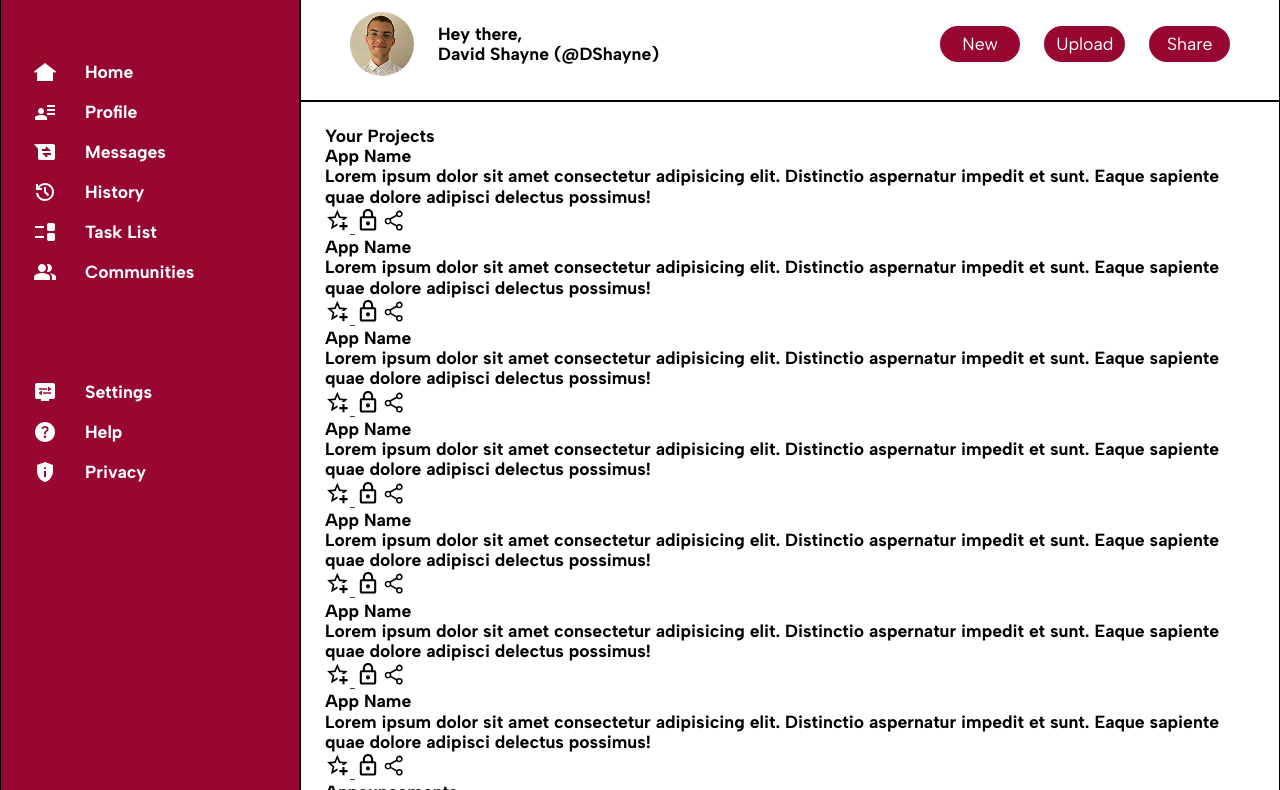
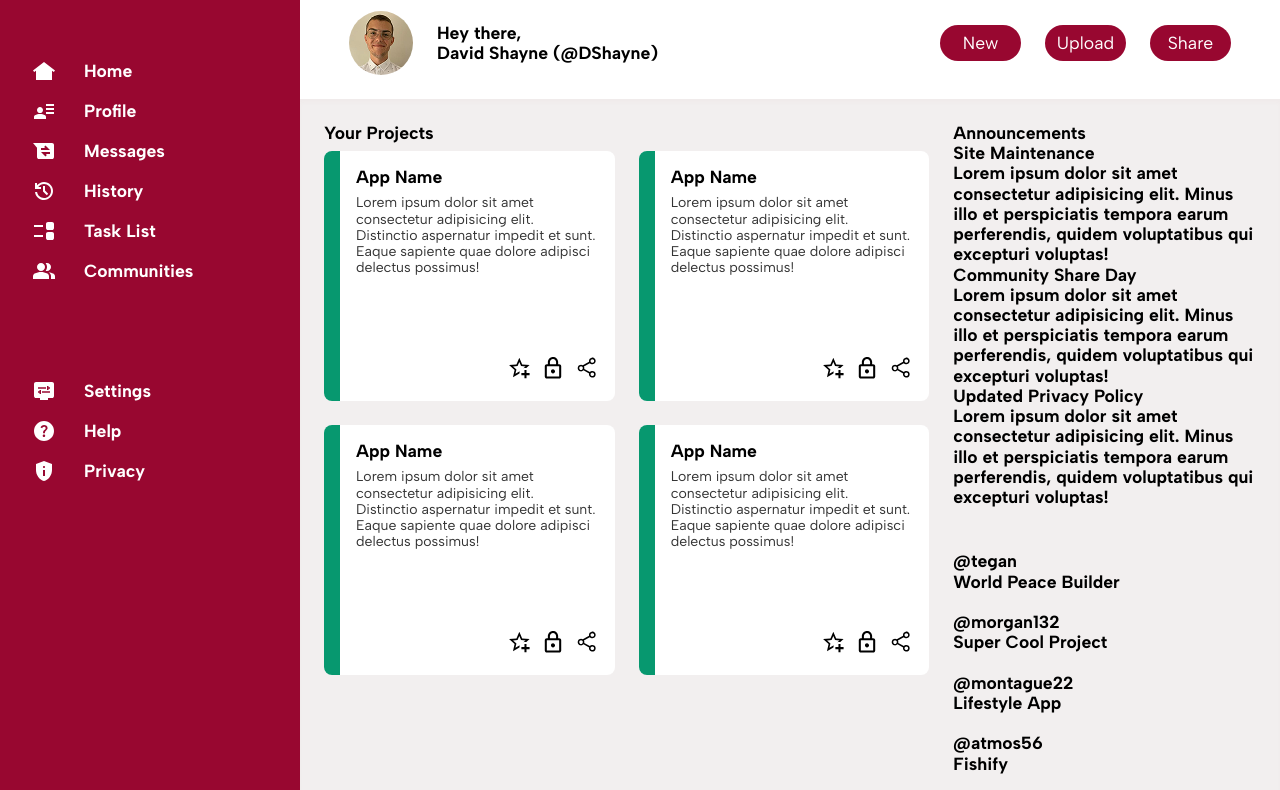
Before and after one commit to David-Shayne/App_Panel, a plain HTML site: page index.html in a window 1280 px wide. Shown: the part 101-891 px from the top of the page. Drawn offline with Linux system fonts and the light colour scheme.

Commit message:
Style projects section

```diff
--- a/index.html
+++ b/index.html
@@ -99,109 +99,78 @@
 			<div class="content-section">
 				<div class="projects">
 					<p>Your Projects</p>
-					<div class="card">
+					<div class="project-card-grid">
+						<div class="project-card">
 							<div class="side-color"></div>
+							<div class="project-card-inner">
 								<div class="app-info">
 									<p>App Name</p>
-							<span class="app-desc"
-								>Lorem ipsum dolor sit amet consectetur adipisicing elit. Distinctio aspernatur
-								impedit et sunt. Eaque sapiente quae dolore adipisci delectus possimus!</span
-							>
+									<p class="app-desc">
+										Lorem ipsum dolor sit amet consectetur adipisicing elit. Distinctio aspernatur
+										impedit et sunt. Eaque sapiente quae dolore adipisci delectus possimus!
+									</p>
 								</div>
-						<div class="card-actions">
-							<a href="" class="favourite"> <img src="./Assets/favourite.svg" alt="Favourite" /> </a
+								<div class="project-card-actions">
+									<a href="" class="favourite">
+										<img src="./Assets/favourite.svg" alt="Favourite" /> </a
 									><a href="" class="lock"><img src="./Assets/lock.svg" alt="Lock" /></a
 									><a href="" class="share"><img src="./Assets/share.svg" alt="Share" /></a>
 								</div>
 							</div>
-					<div class="card">
+						</div>
+						<div class="project-card">
 							<div class="side-color"></div>
+							<div class="project-card-inner">
 								<div class="app-info">
 									<p>App Name</p>
-							<span class="app-desc"
-								>Lorem ipsum dolor sit amet consectetur adipisicing elit. Distinctio aspernatur
-								impedit et sunt. Eaque sapiente quae dolore adipisci delectus possimus!</span
-							>
+									<p class="app-desc">
+										Lorem ipsum dolor sit amet consectetur adipisicing elit. Distinctio aspernatur
+										impedit et sunt. Eaque sapiente quae dolore adipisci delectus possimus!
+									</p>
 								</div>
-						<div class="card-actions">
-							<a href="" class="favourite"> <img src="./Assets/favourite.svg" alt="Favourite" /> </a
+								<div class="project-card-actions">
+									<a href="" class="favourite">
+										<img src="./Assets/favourite.svg" alt="Favourite" /> </a
 									><a href="" class="lock"><img src="./Assets/lock.svg" alt="Lock" /></a
 									><a href="" class="share"><img src="./Assets/share.svg" alt="Share" /></a>
 								</div>
 							</div>
-					<div class="card">
+						</div>
+						<div class="project-card">
 							<div class="side-color"></div>
+							<div class="project-card-inner">
 								<div class="app-info">
 									<p>App Name</p>
-							<span class="app-desc"
-								>Lorem ipsum dolor sit amet consectetur adipisicing elit. Distinctio aspernatur
-								impedit et sunt. Eaque sapiente quae dolore adipisci delectus possimus!</span
-							>
+									<p class="app-desc">
+										Lorem ipsum dolor sit amet consectetur adipisicing elit. Distinctio aspernatur
+										impedit et sunt. Eaque sapiente quae dolore adipisci delectus possimus!
+									</p>
 								</div>
-						<div class="card-actions">
-							<a href="" class="favourite"> <img src="./Assets/favourite.svg" alt="Favourite" /> </a
+								<div class="project-card-actions">
+									<a href="" class="favourite">
+										<img src="./Assets/favourite.svg" alt="Favourite" /> </a
 									><a href="" class="lock"><img src="./Assets/lock.svg" alt="Lock" /></a
 									><a href="" class="share"><img src="./Assets/share.svg" alt="Share" /></a>
 								</div>
 							</div>
-					<div class="card">
+						</div>
+						<div class="project-card">
 							<div class="side-color"></div>
+							<div class="project-card-inner">
 								<div class="app-info">
 									<p>App Name</p>
-							<span class="app-desc"
-								>Lorem ipsum dolor sit amet consectetur adipisicing elit. Distinctio aspernatur
-								impedit et sunt. Eaque sapiente quae dolore adipisci delectus possimus!</span
-							>
+									<p class="app-desc">
+										Lorem ipsum dolor sit amet consectetur adipisicing elit. Distinctio aspernatur
+										impedit et sunt. Eaque sapiente quae dolore adipisci delectus possimus!
+									</p>
 								</div>
-						<div class="card-actions">
-							<a href="" class="favourite"> <img src="./Assets/favourite.svg" alt="Favourite" /> </a
+								<div class="project-card-actions">
+									<a href="" class="favourite">
+										<img src="./Assets/favourite.svg" alt="Favourite" /> </a
 									><a href="" class="lock"><img src="./Assets/lock.svg" alt="Lock" /></a
 									><a href="" class="share"><img src="./Assets/share.svg" alt="Share" /></a>
 								</div>
 							</div>
-					<div class="card">
-						<div class="side-color"></div>
-						<div class="app-info">
-							<p>App Name</p>
-							<span class="app-desc"
-								>Lorem ipsum dolor sit amet consectetur adipisicing elit. Distinctio aspernatur
-								impedit et sunt. Eaque sapiente quae dolore adipisci delectus possimus!</span
-							>
-						</div>
-						<div class="card-actions">
-							<a href="" class="favourite"> <img src="./Assets/favourite.svg" alt="Favourite" /> </a
-							><a href="" class="lock"><img src="./Assets/lock.svg" alt="Lock" /></a
-							><a href="" class="share"><img src="./Assets/share.svg" alt="Share" /></a>
-						</div>
-					</div>
-					<div class="card">
-						<div class="side-color"></div>
-						<div class="app-info">
-							<p>App Name</p>
-							<span class="app-desc"
-								>Lorem ipsum dolor sit amet consectetur adipisicing elit. Distinctio aspernatur
-								impedit et sunt. Eaque sapiente quae dolore adipisci delectus possimus!</span
-							>
-						</div>
-						<div class="card-actions">
-							<a href="" class="favourite"> <img src="./Assets/favourite.svg" alt="Favourite" /> </a
-							><a href="" class="lock"><img src="./Assets/lock.svg" alt="Lock" /></a
-							><a href="" class="share"><img src="./Assets/share.svg" alt="Share" /></a>
-						</div>
-					</div>
-					<div class="card">
-						<div class="side-color"></div>
-						<div class="app-info">
-							<p>App Name</p>
-							<span class="app-desc"
-								>Lorem ipsum dolor sit amet consectetur adipisicing elit. Distinctio aspernatur
-								impedit et sunt. Eaque sapiente quae dolore adipisci delectus possimus!</span
-							>
-						</div>
-						<div class="card-actions">
-							<a href="" class="favourite"> <img src="./Assets/favourite.svg" alt="Favourite" /> </a
-							><a href="" class="lock"><img src="./Assets/lock.svg" alt="Lock" /></a
-							><a href="" class="share"><img src="./Assets/share.svg" alt="Share" /></a>
 						</div>
 					</div>
 				</div>
--- a/style.css
+++ b/style.css
@@ -1,6 +1,7 @@
 @import url(./Assets/normalize.css);
 @import url("https://fonts.googleapis.com/css2?family=Albert+Sans:ital,wght@0,100..900;1,100..900&display=swap");
 
+/* VARIABLE DECLARATION & GLOBAL STYLING */
 :root {
 	--primary-font-size: 1rem;
 	--heading-font-size: 1.65rem;
@@ -8,7 +9,7 @@
 	--text-muted-color: rgba(0, 0, 0, 0.8);
 	--primary-color: #980730;
 	--primary-hover-color: #5e001b;
-	--primary-color-muted: #74002135;
+	--primary-color-muted: #98073010;
 	--secondary-color: #07986f;
 	--rounded-borders: 24px;
 	--section-padding: 24px;
@@ -41,11 +42,11 @@ h1 {
 	grid-template-columns: 300px 5fr;
 
 	> div {
-		border: 1px solid black;
 		padding: var(--section-padding);
 	}
 }
 
+/* SIDE PANEL */
 .side-panel {
 	grid-row: 1 / -1;
 	background-color: var(--primary-color);
@@ -80,6 +81,7 @@ h1 {
 	cursor: pointer;
 }
 
+/* TOP PANEL */
 .top-panel {
 	display: grid;
 	grid-template-columns: 1fr;
@@ -188,3 +190,64 @@ h1 {
 		cursor: pointer;
 	}
 }
+
+/* Content Section */
+.content-section {
+	display: grid;
+	grid-template-columns: 2fr 1fr;
+	grid-template-rows: 1fr 1fr;
+	background-color: #36000f10;
+	box-shadow: inset 0 4px 4px #98073f05;
+	gap: var(--section-padding);
+}
+
+.projects {
+	grid-row: 1 / -1;
+}
+
+.project-card-grid {
+	display: grid;
+	grid-template-columns: repeat(auto-fill, minmax(250px, 1fr));
+	grid-auto-rows: minmax(250px, 1fr);
+	gap: var(--section-padding);
+	margin-top: 8px;
+}
+
+.project-card {
+	background-color: white;
+	border-radius: 8px;
+	display: flex;
+	overflow: hidden;
+
+	.side-color {
+		height: 100%;
+		width: 16px;
+		background-color: #07986f;
+	}
+}
+
+.project-card-inner {
+	padding: 16px;
+	flex: 1 1 0;
+	display: flex;
+	flex-direction: column;
+	justify-content: space-between;
+
+	.app-desc {
+		font-size: var(--small-font-size);
+		color: var(--text-muted-color);
+		margin-top: 8px;
+		font-weight: normal;
+	}
+}
+
+.project-card-actions {
+	align-self: flex-end;
+	display: flex;
+	gap: 8px;
+
+	> a {
+		height: 100%;
+		text-decoration: none;
+	}
+}
```
Lines whose indentation alone changed are shown as unchanged.
